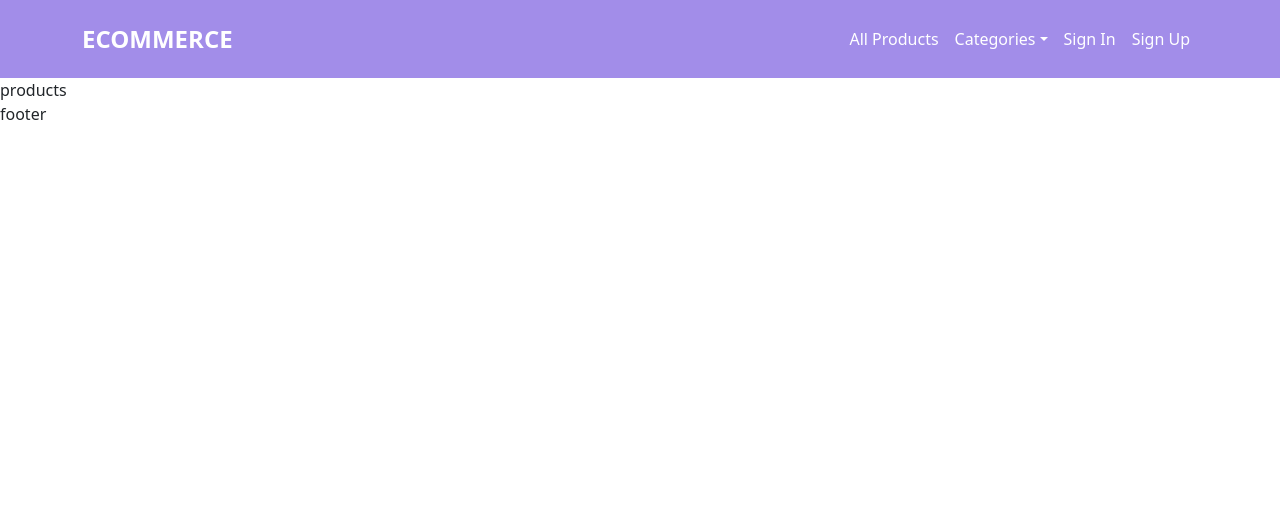
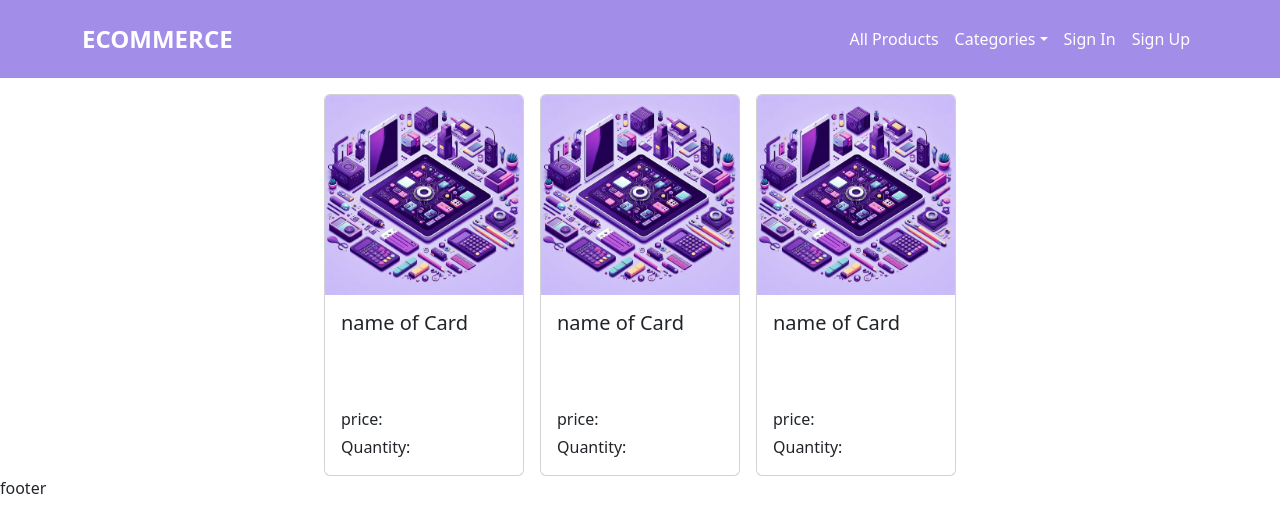
Before and after one commit to Jbuenoss/Ecommerce-Frontend, a React (Vite) app in the folder Ecommerce/: page /products in a window 1280 px wide. Shown: the top 532 px of the page. Built offline with nearby package versions, Linux system fonts and the light colour scheme.

Commit message:
initial layout for products created

```diff
--- a/Ecommerce/src/routes/Products.jsx
+++ b/Ecommerce/src/routes/Products.jsx
@@ -1,10 +1,50 @@
+import Container from 'react-bootstrap/Container';
+import Card from 'react-bootstrap/Card';
+import './style.css';
 
-function Products(){
+import photoProduct from '../assets/Generic product.jpg';
 
-    return(
-        <section>
-            products
-        </section>
+function Products() {
+
+    return (
+        <Container className='d-flex flex-wrap justify-content-center'>
+            <Card className='card-ctm mt-3'>
+                <Card.Img className='card-img-ctm' variant="top" src={photoProduct} />
+                <Card.Body className='card-body-ctm d-flex flex-column' >
+                    <Card.Title>name of Card</Card.Title>
+                    <Card.Text className='mt-auto mb-1'>
+                        price:
+                    </Card.Text>
+                    <Card.Text>
+                        Quantity:
+                    </Card.Text>
+                </Card.Body>
+            </Card>
+            <Card className='card-ctm mt-3 ms-3'>
+                <Card.Img className='card-img-ctm' variant="top" src={photoProduct} />
+                <Card.Body className='card-body-ctm d-flex flex-column' >
+                    <Card.Title>name of Card</Card.Title>
+                    <Card.Text className='mt-auto mb-1'>
+                        price:
+                    </Card.Text>
+                    <Card.Text>
+                        Quantity:
+                    </Card.Text>
+                </Card.Body>
+            </Card>
+            <Card className='card-ctm mt-3 ms-3'>
+                <Card.Img className='card-img-ctm' variant="top" src={photoProduct} />
+                <Card.Body className='card-body-ctm d-flex flex-column' >
+                    <Card.Title>name of Card</Card.Title>
+                    <Card.Text className='mt-auto mb-1'>
+                        price:
+                    </Card.Text>
+                    <Card.Text>
+                        Quantity:
+                    </Card.Text>
+                </Card.Body>
+            </Card>
+        </Container>
     );
 }
 
--- a/Ecommerce/src/routes/style.css
+++ b/Ecommerce/src/routes/style.css
@@ -47,3 +47,17 @@ Form {
     /* to accessibility */
     left: -9999px;
 }
+
+.card-ctm{
+    width:200px;
+    min-width: 200;
+}
+
+.card-img-ctm{
+    height: 200px;
+    object-fit:cover;
+}
+
+.card-body-ctm{
+    height: 180px;
+}
```
Also changed, not shown: Ecommerce/src/assets/Generic product.jpg (added).
